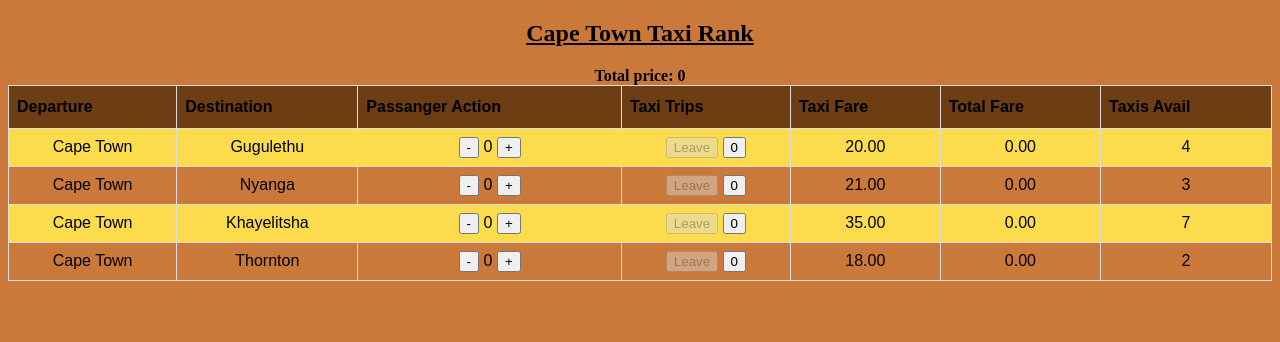
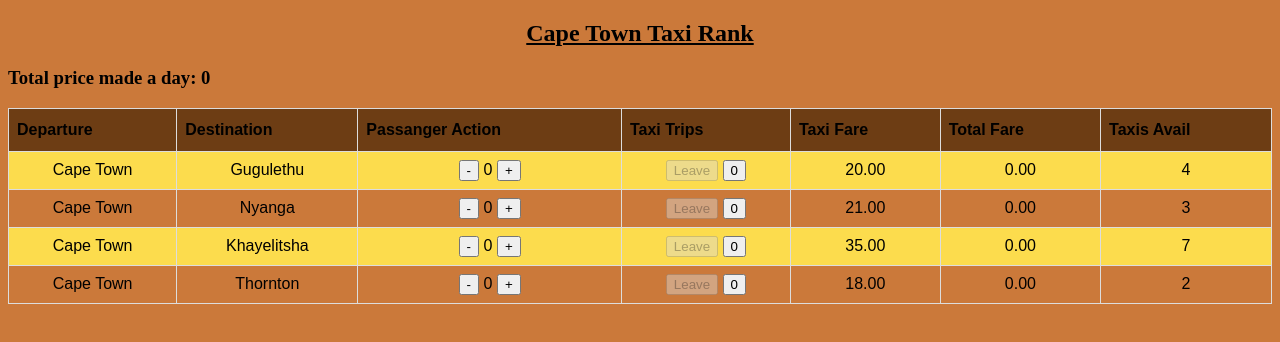
Before and after one commit to andiswa-sinxo/taxi-trip, a plain HTML site: page index.html in a window 1280 px wide. Drawn offline with nearby package versions, Linux system fonts and the light colour scheme.

Commit message:
style price

```diff
--- a/index.html
+++ b/index.html
@@ -18,9 +18,9 @@
         <h2 style="text-decoration: underline;"> Cape Town Taxi Rank</h2>
 
         <div x-data="route">
-            <strong>Total price:
+            <h3 class="price">Total price made a day:
                 <span x-text="total()"></span>
-            </strong>
+            </h3>
 
             <table>
                 <thead>
--- a/style.css
+++ b/style.css
@@ -7,6 +7,9 @@
   } */
 body{
     background-color: #CB793A;
+}
+.price{
+  text-align:left;
 }
 
 table{
```
